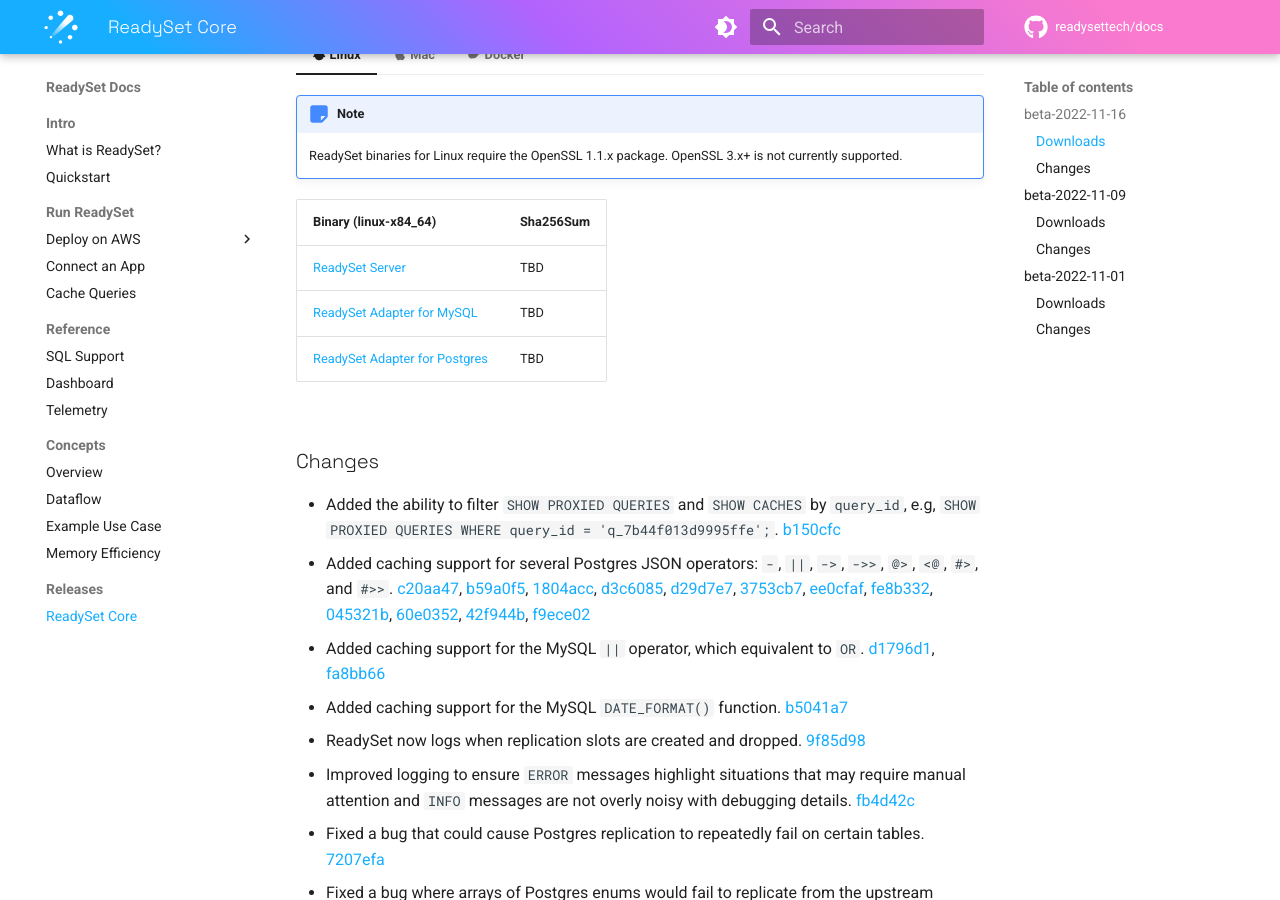
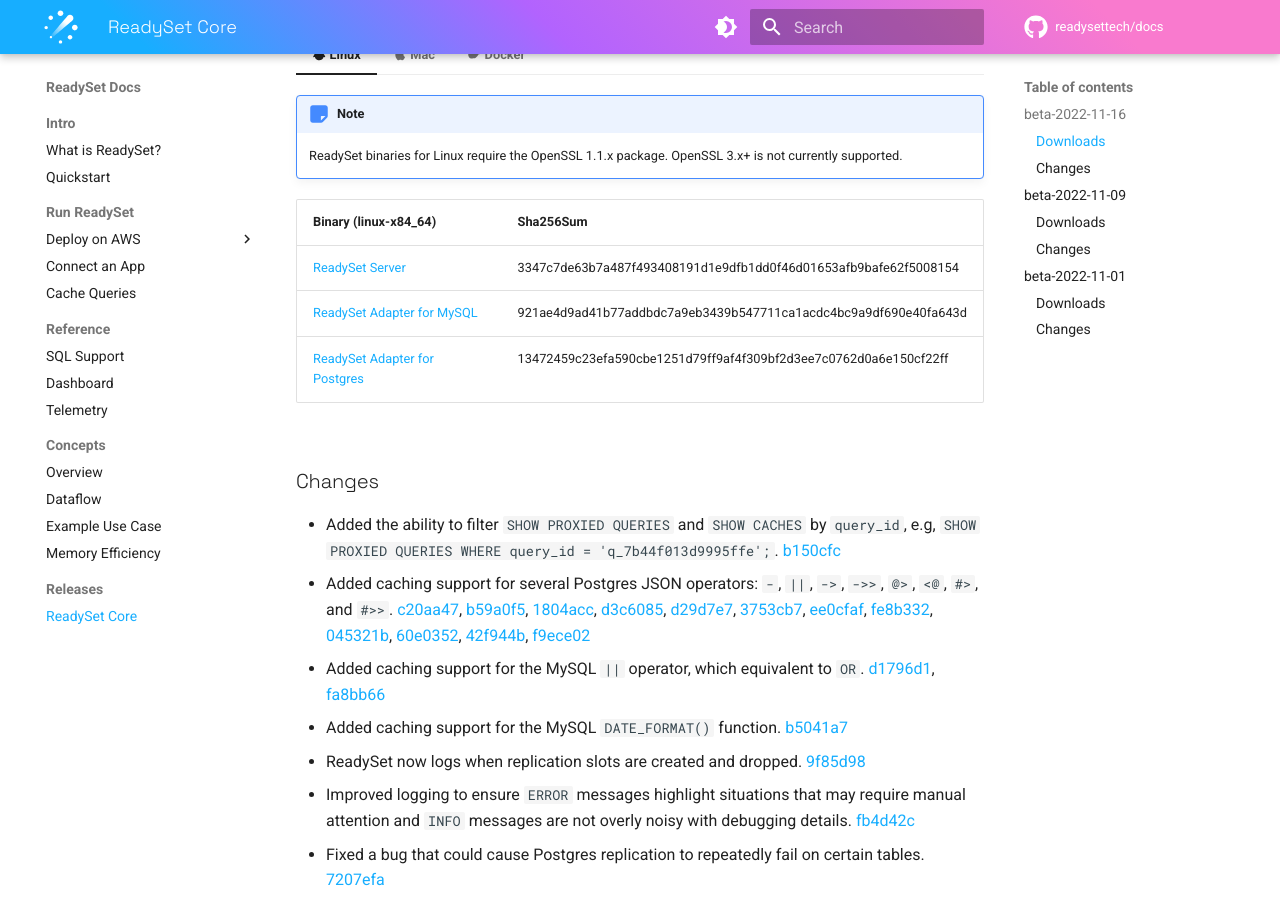
Before and after one commit to readysettech/docs-old, an MkDocs documentation site: the page built from docs/releases/readyset-core.md, in a window 1280 px wide and 900 px high, scrolled down 463 px. Built offline with MkDocs 1.6.1 and Material for MkDocs 9.7.7, drawn with Linux system fonts in a browser that asks for light colours; comment, search, counter and statistics services are not loaded.

Commit message:
Revert date

```diff
--- a/docs/releases/readyset-core.md
+++ b/docs/releases/readyset-core.md
@@ -18,17 +18,17 @@
 
     Binary (linux-x84_64) | Sha256Sum
     ------------------------------|----------
-    [ReadySet Server](https://github.com/readysettech/readyset/files/9974540/readyset-server-beta-2022-11-16.linux-x86_64.tar.gz) | TBD
-    [ReadySet Adapter for MySQL](https://github.com/readysettech/readyset/files/9974536/readyset-mysql-beta-2022-11-16.linux-x86_64.tar.gz) | TBD
-    [ReadySet Adapter for Postgres](https://github.com/readysettech/readyset/files/9974538/readyset-psql-beta-2022-11-16.linux-x86_64.tar.gz) | TBD
+    [ReadySet Server](https://github.com/readysettech/readyset/releases/download/beta-2022-11-16/readyset-server-2022-11-16.x86_64.tar.gz) | 3347c7de63b7a487f493408191d1e9dfb1dd0f46d01653afb9bafe62f5008154
+    [ReadySet Adapter for MySQL](https://github.com/readysettech/readyset/releases/download/beta-2022-11-16/readyset-mysql-2022-11-16.x86_64.tar.gz) | 921ae4d9ad41b77addbdc7a9eb3439b547711ca1acdc4bc9a9df690e40fa643d
+    [ReadySet Adapter for Postgres](https://github.com/readysettech/readyset/releases/download/beta-2022-11-16/readyset-psql-beta-2022-11-16.darwin-arm64.tar.gz) | 13472459c23efa590cbe1251d79ff9af4f309bf2d3ee7c0762d0a6e150cf22ff
 
 === ":material-apple: Mac"
 
     Binary (darwin-arm64) | Sha256Sum
     ------------------------------|----------
-    [ReadySet Server](https://github.com/readysettech/readyset/files/9974631/readyset-server-beta-2022-11-16.darwin-arm64.tar.gz) | TBD
-    [ReadySet Adapter for MySQL](https://github.com/readysettech/readyset/files/9974630/readyset-mysql-beta-2022-11-16.darwin-arm64.tar.gz) | TBD
-    [ReadySet Adapter for Postgres](https://github.com/readysettech/readyset/files/9974629/readyset-psql-beta-2022-11-16.darwin-arm64.tar.gz) | TBD
+    [ReadySet Server](https://github.com/readysettech/readyset/files/9974631/readyset-server-beta-2022-11-16.darwin-arm64.tar.gz) | ed33bff2375a574f65628813e2eadcc7d4ea0914436dfdd87db936afa3054d18
+    [ReadySet Adapter for MySQL](https://github.com/readysettech/readyset/releases/download/beta-2022-11-16/readyset-mysql-beta-2022-11-16.darwin-arm64.tar.gz) | cda080d4f231d89b2c95c99961b10ed119b696d13c453765dc394c95fe275a35
+    [ReadySet Adapter for Postgres](https://github.com/readysettech/readyset/releases/download/beta-2022-11-16/readyset-psql-beta-2022-11-16.darwin-arm64.tar.gz) | 7fc278eff4e08de62a9cee655a4b3d721f92653571b9de063e7dea90d6db6c2e
 
 === ":material-docker: Docker"
 
```
Also changed, not shown: other parts of docs/releases/readyset-core.md (+3 -0 lines).
